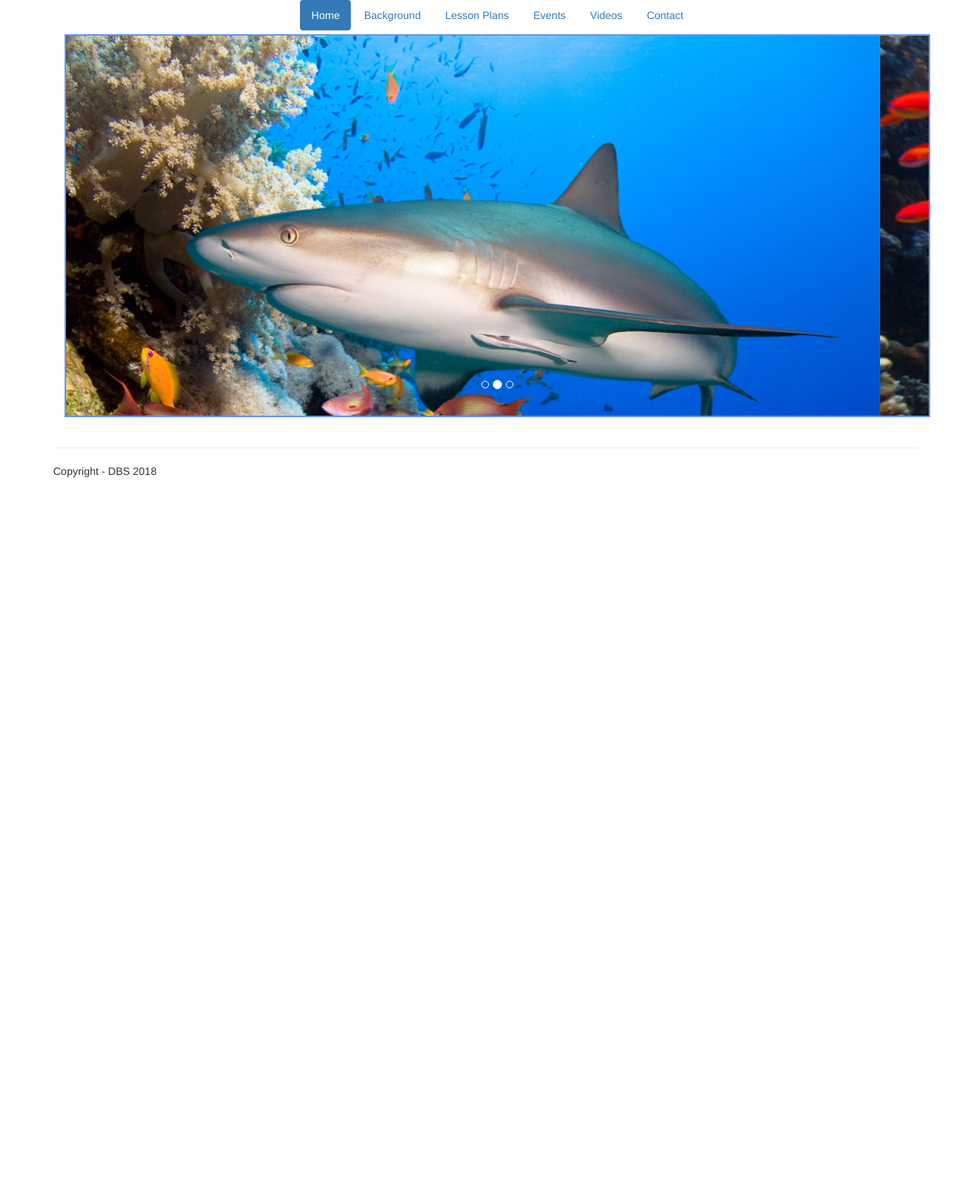
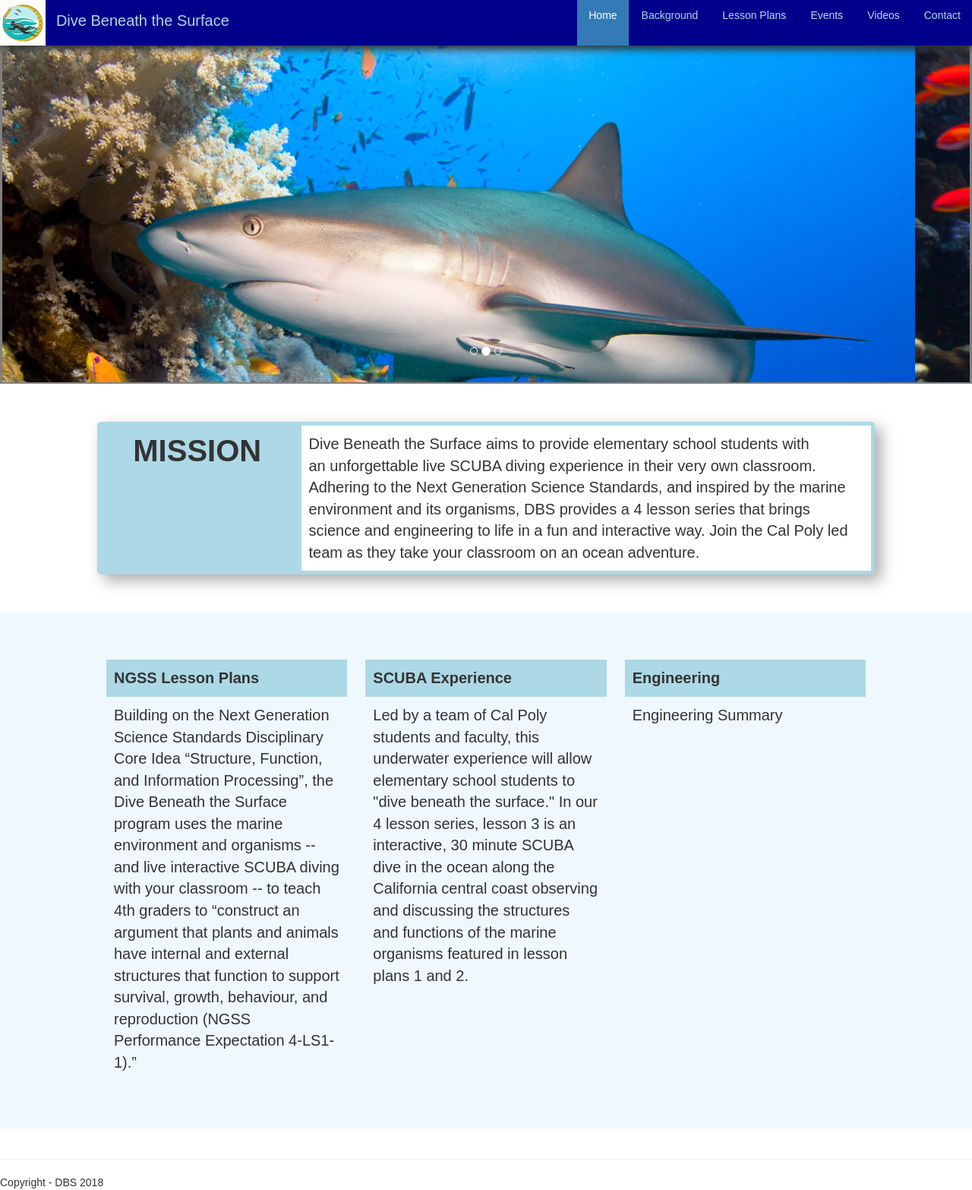
Before and after one commit to vbhakta8/vbhakta8.github.io, a plain HTML site: page Index.html in a window 1280 px wide. Shown: the whole page at 76% size. Before the commit the page ends 800 px from the top, so only its background shows below. Drawn offline with nearby package versions, Linux system fonts and the light colour scheme.

Commit message:
home page template

```diff
--- a/Index.html
+++ b/Index.html
@@ -10,21 +10,77 @@
 </head>
 
 <style>
+    body {
+        font-family: Arial, Helvetica, sans-serif;
+    }
     #overall-container {
         /*background-color: darkcyan;*/
+
+        padding: 0px;
     }
+
+    .container {
+        max-width: none !important;
+        width: 100% !important;
+    }
+
+    .logo {
+        flex: 1;
+    }
+    .title {
+        font-size: 20px;
+        color: lightblue;
+        padding-left: 10px;
+    }
+
+    #header-div {
+        position: fixed;
+        max-width: none !important;
+        width: 97%;
+        padding: 0px;
+        background-color: darkblue;
+        display: flex;
+        top: 0;
+        left: 0;
+        z-index: 1000;
+        box-shadow: 0px 5px 10px;
+    }
+
     #nav-menu-div {
         width: 100%;
-        text-align: center;
+        text-align: right;
+
+        flex: 2;
     }
+
     #nav-menu-ul {
         display: inline-block;
+    }
+
+    .nav {
+        height: 100%;
+    }
+
+    .nav-pills > li > a {
+        border-radius: 0px !important;
+        height: 100%;
+        vertical-align: middle;
+        color: lightblue;
+    }
+        .nav-pills > li > a:hover {
+            background-color: #337ab7 !important;
+        }
+
+    .nav-pills > li {
+        height: 100%;
+        display: table-cell;
     }
 
     #content-div {
         /*border: solid;
         border-width: 2px;
         border-color: cornflowerblue;*/
+        padding: 0px;
     }
 
     #footer {
@@ -39,8 +95,8 @@
 
     #carousel-div {
         border: solid;
-        border-width: 2px;
-        border-color: cornflowerblue;
+        border-color: gray;
+        border-bottom-width: 2px;
         /*border-radius: 10px;*/
 
     }
@@ -48,6 +104,64 @@
         /*border-radius: 20px;*/
         width: 100px;
         height: 100px;
+        /*position: relative;
+        z-index: -1;*/
+    }
+
+    .content-row {
+        display: flex;
+        padding: 50px;
+        padding-left: 10%;
+        padding-right: 10%;
+        font-size: 20px;
+    }
+    .content-row:nth-child(odd){
+        background-color:aliceblue;
+    }
+    .raised-card {
+        box-shadow: 8px 8px 20px darkgray;
+        border-radius: 5px;
+    }
+    .flex {
+        display: flex;
+    }
+    #mission-label {
+        flex: 1;
+        text-align: center;
+        font-size: 40px;
+        font-weight: bold;
+        background-color: lightblue;
+        padding: 10px;
+        border-top-left-radius: 5px;
+        border-bottom-left-radius: 5px;
+    }
+    #mission-content {
+        flex: 3;
+        padding: 10px;
+        border: solid;
+        border-color: lightblue;
+        border-width: 5px;
+        border-top-right-radius: 5px;
+        border-bottom-right-radius: 5px;
+    }
+    .clickable-card {
+        flex: 1;
+        padding: 10px;
+        border: solid;
+        border-width: 2px;
+        border-color: transparent;
+    }
+    .clickable-card:hover {
+        border-color: lightblue;
+        cursor: pointer;
+    }
+    .card-header {
+        background-color: lightblue;
+        padding: 10px;
+        font-weight: bold;
+    }
+    .card-body {
+        padding: 10px;
     }
 
 </style>
@@ -65,8 +179,9 @@
 
     <div class="container" id="overall-container">
         <div class="container" id="header-div">
-            <div id="header-div">
-
+            <div class="logo">
+                <span><img width="60" height="60" src="Images/logo.jpg" alt="DBS Logo"></span>
+                <span class="title">Dive Beneath the Surface</span>
             </div>
             <div id="nav-menu-div">
                 <ul class="nav nav-pills" id="nav-menu-ul">
@@ -79,7 +194,6 @@
                 </ul>
             </div>
         </div>
-
 
         <div class="container" id="content-div">
 
@@ -112,6 +226,61 @@
                 </div>
             </div>
 
+            <div class="content-row">
+                <div class="raised-card flex">
+                    <div id="mission-label">
+                        MISSION
+                    </div>
+                    <div id="mission-content">
+                        Dive Beneath the Surface aims to provide elementary school students
+                        with an unforgettable live SCUBA diving experience in their very own classroom.
+                        Adhering to the Next Generation Science Standards, and inspired by the marine
+                        environment and its organisms, DBS provides a 4 lesson series that brings science
+                        and engineering to life in a fun and interactive way. Join the Cal Poly led team as
+                        they take your classroom on an ocean adventure.
+                    </div>
+                </div>
+
+            </div>
+
+            <div class="content-row">
+                <div class="clickable-card">
+                    <div class="card-header">
+                        NGSS Lesson Plans
+                    </div>
+                    <div class="card-body">
+                        Building on the Next Generation Science Standards
+                        Disciplinary Core Idea “Structure, Function, and Information Processing”,
+                        the Dive Beneath the Surface program uses the marine environment and
+                        organisms -- and live interactive SCUBA diving with your classroom -- to
+                        teach 4th graders to “construct an argument that plants and animals have
+                        internal and external structures that function to support survival, growth,
+                        behaviour, and reproduction (NGSS Performance Expectation 4-LS1- 1).”
+                    </div>
+                </div>
+                <div class="clickable-card">
+                    <div class="card-header">
+                        SCUBA Experience
+                    </div>
+                    <div class="card-body">
+                        Led by a team of Cal Poly students and faculty, this
+                        underwater experience will allow elementary school students to "dive
+                        beneath the surface." In our 4 lesson series, lesson 3 is an interactive, 30
+                        minute SCUBA dive in the ocean along the California central coast
+                        observing and discussing the structures and functions of the marine
+                        organisms featured in lesson plans 1 and 2.
+                    </div>
+                </div>
+                <div class="clickable-card">
+                    <div class="card-header">
+                        Engineering
+                    </div>
+                    <div class="card-body">
+                        Engineering Summary
+                    </div>
+                </div>
+            </div>
+
         </div>
 
         <div id="footer">
```
Also changed, not shown: Images/logo.jpg (added).
